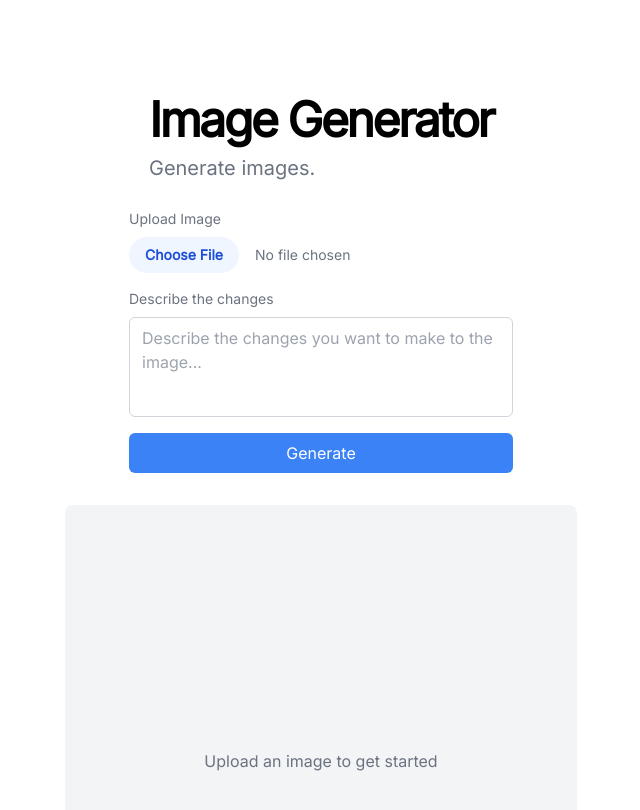
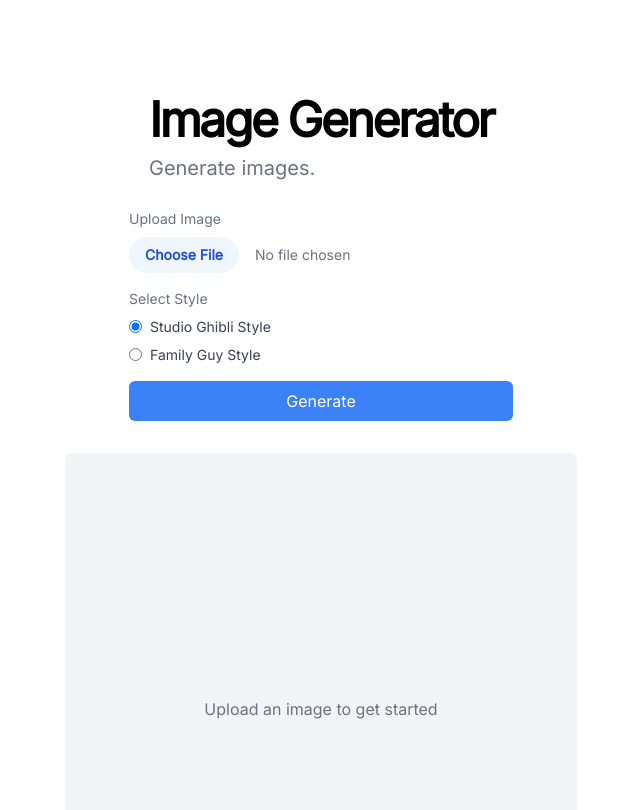
Before and after one commit to byleonardlim/image-styler-app, a Next.js app: page / in a window 1280 px wide. Shown: the top 810 px of the page, without its empty margins (319-959 px from the left). Built offline with nearby package versions, Linux system fonts and the light colour scheme.

Commit message:
added user selectable style with user prompts recognized

```diff
--- a/app/api/generate-image/route.ts
+++ b/app/api/generate-image/route.ts
@@ -10,8 +10,21 @@
 export async function POST(req: Request) {
   try {
     const formData = await req.formData();
-    const prompt = formData.get('prompt') as string;
+    const style = formData.get('style') as string;
     const imageFile = formData.get('image') as File;
+
+    // Get the style prompt from environment variables
+    let prompt = '';
+    switch(style) {
+      case 'ghibli':
+        prompt = process.env.STYLE_PROMPT_GHIBLI || 'Transform this image into a Studio Ghibli inspired anime style';
+        break;
+      case 'family-guy':
+        prompt = process.env.STYLE_PROMPT_FAMILY_GUY || 'Transform this image into a Family Guy inspired cartoon style';
+        break;
+      default:
+        return Response.json({ error: 'Invalid style selected' }, { status: 400 });
+    }
 
     if (!prompt) {
       return Response.json({ error: 'Prompt is required' }, { status: 400 });
--- a/app/page.tsx
+++ b/app/page.tsx
@@ -4,7 +4,7 @@
 import { X } from 'lucide-react';
 
 export default function Page() {
-  const [prompt, setPrompt] = useState('');
+  const [style, setStyle] = useState('ghibli');
   const [imageFile, setImageFile] = useState<File | null>(null);
   const [imageSrc, setImageSrc] = useState<string | null>(null);
   const [isLoading, setIsLoading] = useState(false);
@@ -19,7 +19,7 @@
 
     try {
       const formData = new FormData();
-      formData.append('prompt', prompt);
+      formData.append('style', style);
       if (imageFile) {
         formData.append('image', imageFile);
       }
@@ -91,17 +91,37 @@
           </div>
 
           <div className="flex flex-col gap-2">
-            <label htmlFor="prompt" className="text-sm text-gray-500">
-              Describe the changes
+            <label className="text-sm text-gray-500">
+              Select Style
             </label>
-            <textarea
-              id="prompt"
-              className="min-h-[100px] w-full px-3 py-2 border border-gray-300 rounded-md focus:outline-none focus:ring-2 focus:ring-blue-500 focus:border-transparent disabled:bg-gray-100 disabled:cursor-not-allowed resize-none"
-              placeholder="Describe the changes you want to make to the image..."
-              value={prompt}
-              onChange={(e) => setPrompt(e.target.value)}
-              disabled={isLoading}
-            />
+            <div className="space-y-2">
+              <div className="flex items-center">
+                <input
+                  type="radio"
+                  id="ghibli"
+                  name="style"
+                  value="ghibli"
+                  checked={style === 'ghibli'}
+                  onChange={(e) => setStyle(e.target.value)}
+                  disabled={isLoading}
+                  className="mr-2"
+                />
+                <label htmlFor="ghibli" className="text-sm text-gray-700">Studio Ghibli Style</label>
+              </div>
+              <div className="flex items-center">
+                <input
+                  type="radio"
+                  id="family-guy"
+                  name="style"
+                  value="family-guy"
+                  checked={style === 'family-guy'}
+                  onChange={(e) => setStyle(e.target.value)}
+                  disabled={isLoading}
+                  className="mr-2"
+                />
+                <label htmlFor="family-guy" className="text-sm text-gray-700">Family Guy Style</label>
+              </div>
+            </div>
           </div>
 
           <button
--- a/next.config.js
+++ b/next.config.js
@@ -1,4 +1,8 @@
 /** @type {import('next').NextConfig} */
-const nextConfig = {};
+const nextConfig = {
+  env: {
+    OPENAI_API_KEY: process.env.OPENAI_API_KEY || '',
+  },
+};
 
 module.exports = nextConfig;
```
Also changed, not shown: next-env.d.ts (added).
